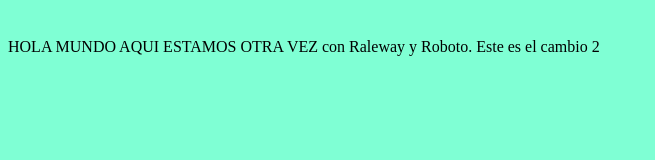
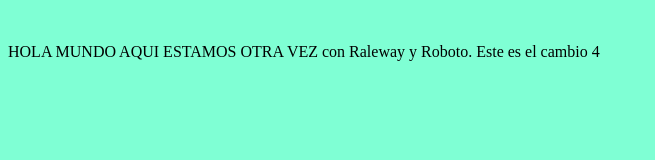
Before and after one commit to AMO-CL/1er-repositorio, a plain HTML site: page index.html in a window 1280 px wide. Shown: the whole page, without its empty margins (0-655 px from the left). Drawn offline with Linux system fonts and the light colour scheme.

Commit message:
2do commit cambio 4

```diff
--- a/carpetas/css/style.css
+++ b/carpetas/css/style.css
@@ -1,2 +1,2 @@
 body{background-color: aquamarine;
-padding-top: 30px;}
+padding-top: 35px;}
--- a/index.html
+++ b/index.html
@@ -13,6 +13,6 @@
 </head>
 <body>
 HOLA MUNDO AQUI ESTAMOS OTRA
- VEZ con Raleway y Roboto. Este es el cambio 2
+ VEZ con Raleway y Roboto. Este es el cambio 4
 </body>
 </html>
```
